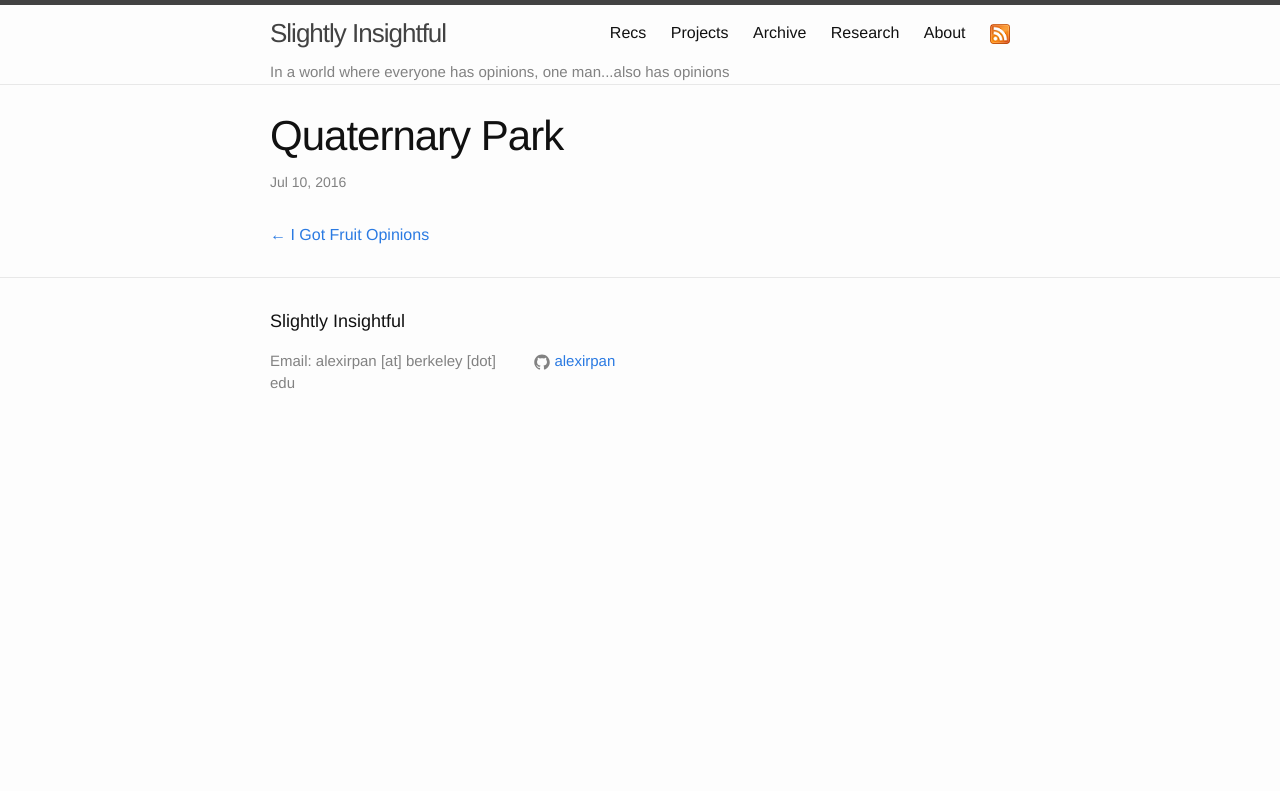
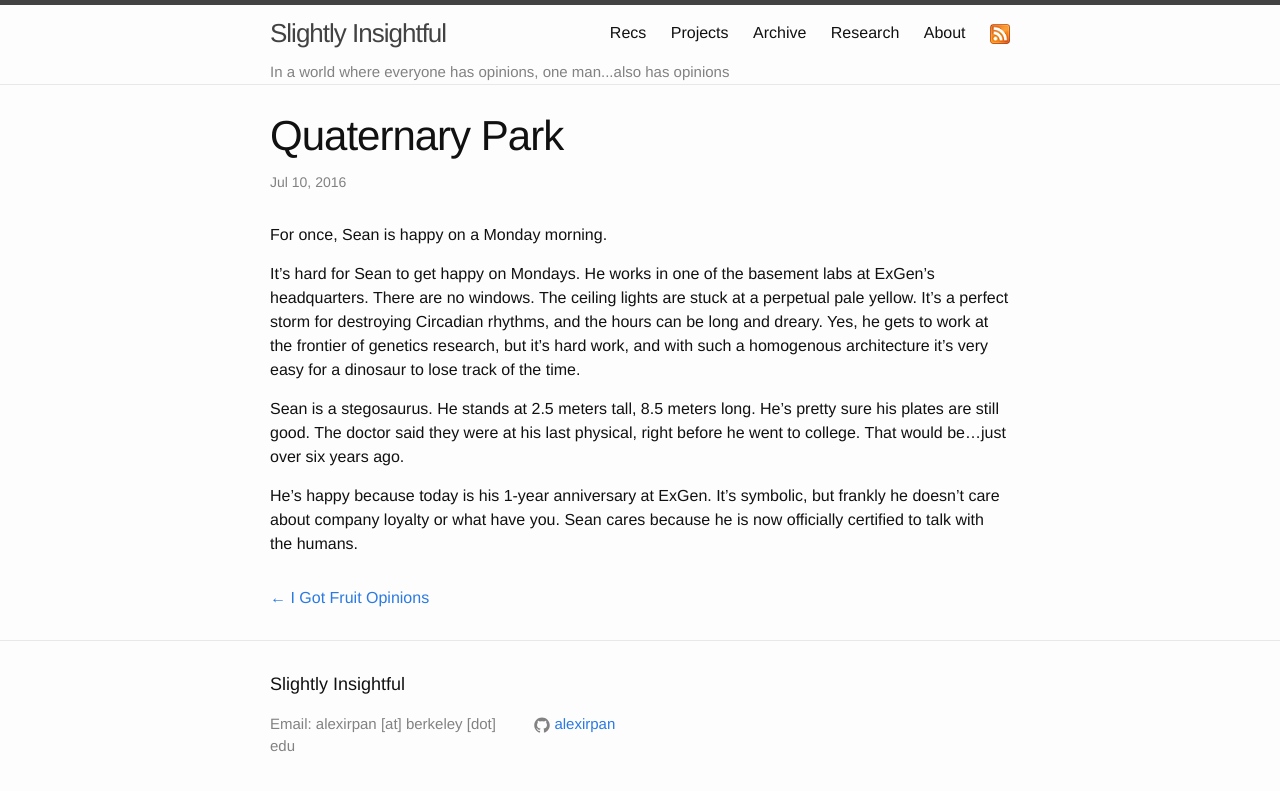
Before and after one commit to alexirpan/alexirpan.github.io, a Jekyll site: the page built from _posts/2016-07-10-quaternary.markdown, in a window 1280 px wide. Shown: the top 791 px of the page. Built offline with Jekyll 4.4.1, drawn with Linux system fonts in a browser that asks for light colours.

Commit message:
Starting words

```diff
--- a/_posts/2016-07-10-quaternary.markdown
+++ b/_posts/2016-07-10-quaternary.markdown
@@ -3,3 +3,22 @@ layout: post
 title:  "Quaternary Park"
 date:   2016-07-10 16:14:00 -0700
 ---
+
+For once, Sean is happy on a Monday morning.
+
+It's hard for Sean to get happy on Mondays. He works in one of the basement
+labs at ExGen's headquarters. There are no windows. The ceiling lights are stuck
+at a perpetual pale yellow. It's a perfect storm for destroying Circadian rhythms,
+and the hours can be long and dreary.
+Yes, he gets to work at the frontier of genetics
+research, but it's hard work, and with such a homogenous architecture it's
+very easy for a dinosaur to lose track of the time.
+
+Sean is a stegosaurus. He stands at 2.5 meters tall, 8.5 meters long. He's
+pretty sure his plates are still good. The doctor said they were at his last
+physical, right before he went to college. That would be...just over six
+years ago.
+
+He's happy because today is his 1-year anniversary at ExGen. It's symbolic, but
+frankly he doesn't care about company loyalty or what have you. Sean cares
+because he is now officially certified to talk with the humans.
```
